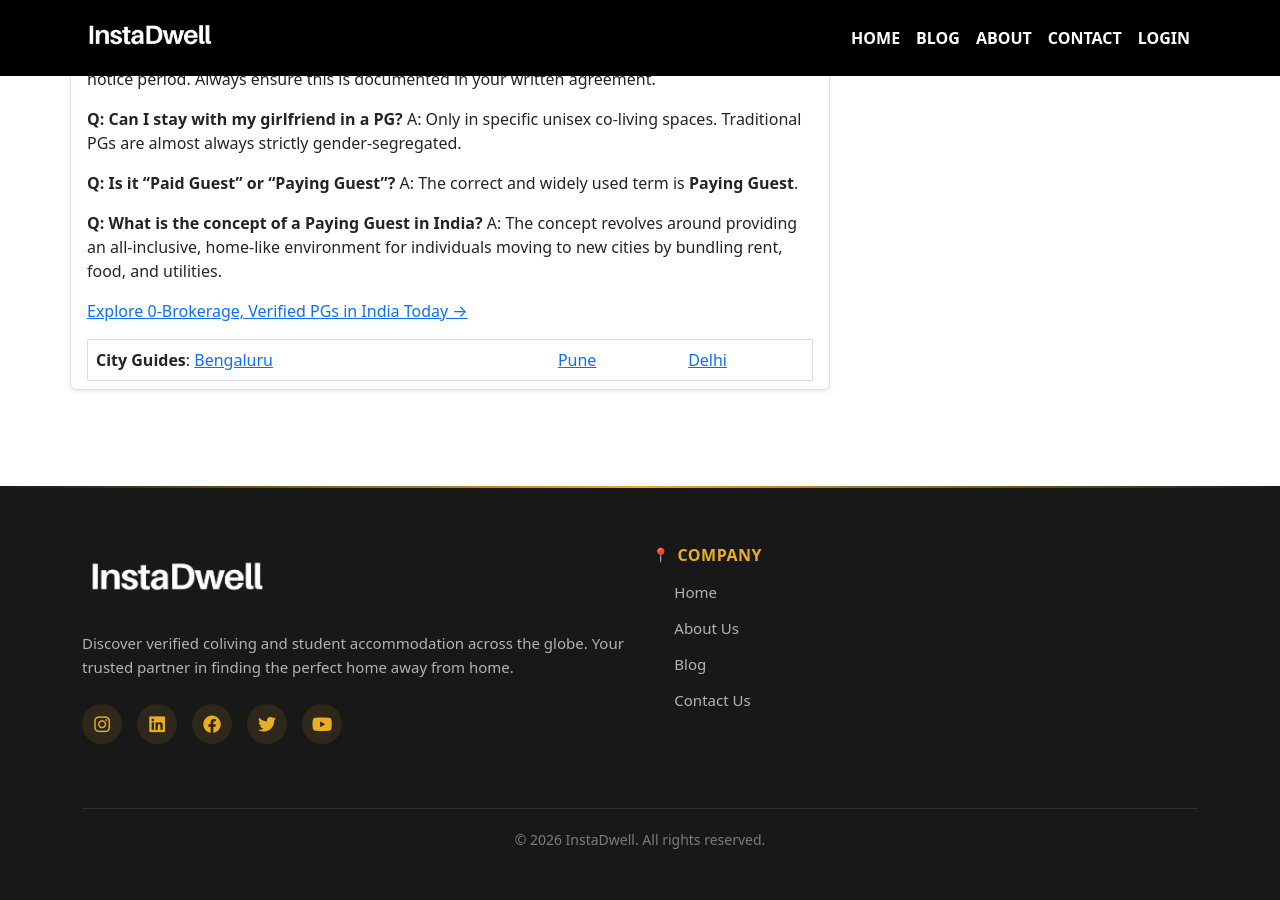
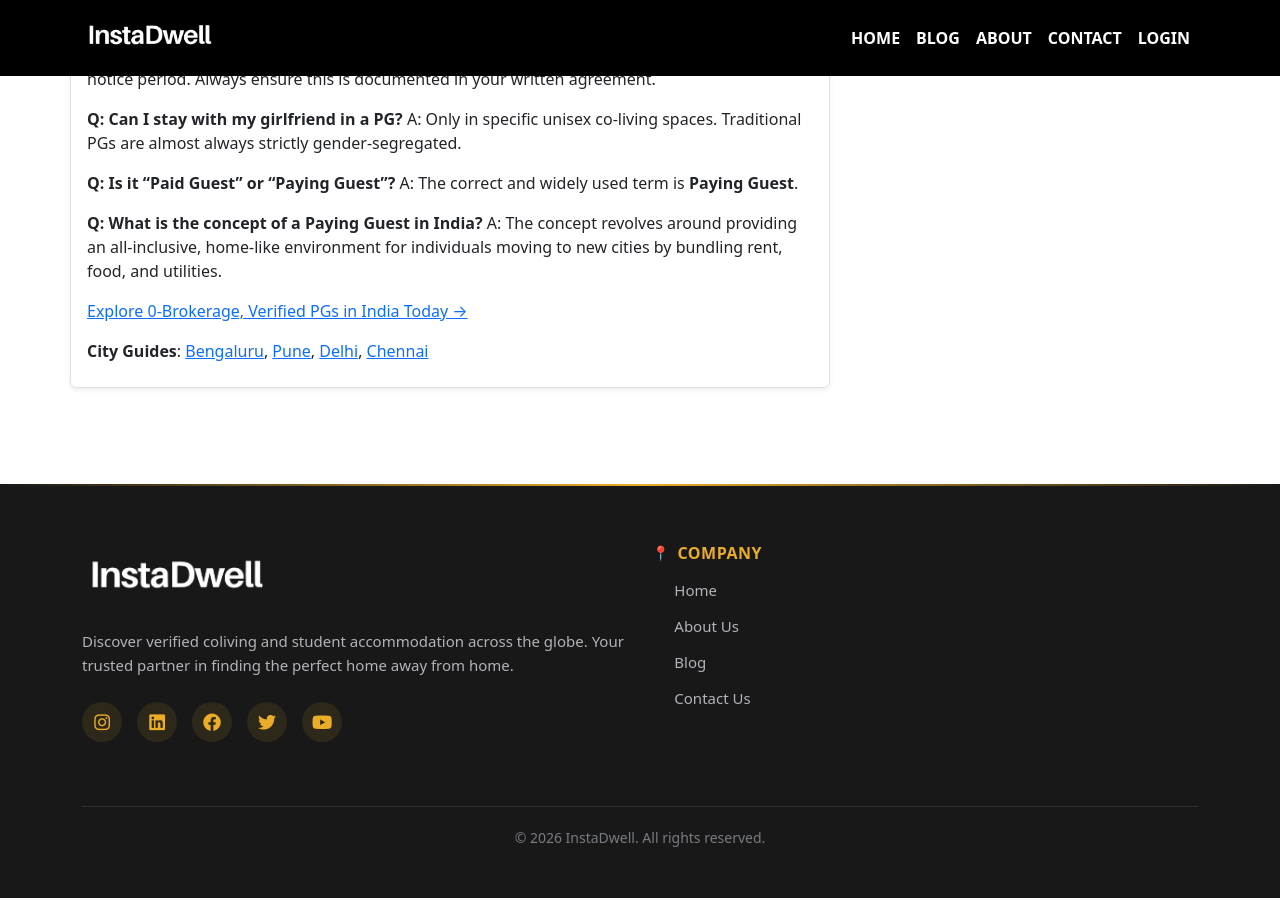
Before and after one commit to instadw/instadwell-blog, a Jekyll site: the page built from _posts/2025-10-28-what-is-paying-guest-house-a-complete-guide-to-paying-guest-accommodation-in-india.md, in a window 1280 px wide and 900 px high, scrolled down 2955 px. Built offline with Jekyll 4.4.1, drawn with Linux system fonts in a browser that asks for light colours.

Commit message:
Update 2025-10-28-what-is-paying-guest-house-a-complete-guide-to-paying-guest-accommodation-in-india.md

```diff
--- a/_posts/2025-10-28-what-is-paying-guest-house-a-complete-guide-to-paying-guest-accommodation-in-india.md
+++ b/_posts/2025-10-28-what-is-paying-guest-house-a-complete-guide-to-paying-guest-accommodation-in-india.md
@@ -125,4 +125,4 @@ A: The concept revolves around providing an all-inclusive, home-like environment
 
 [Explore 0-Brokerage, Verified PGs in India Today →](https://instadwell.com)
 
-**City Guides**: [Bengaluru](https://instadwell.com/blog/best-co-living-spaces-in-bengaluru-and-ultimate-rent-guide-2026) | [Pune](https://instadwell.com/blog/top-10-co-living-spaces-in-pune-and-what-to-look-for) | [Delhi](https://instadwell.com/blog/top-10-co-living-spaces-in-delhi-the-ultimate-guide-to-finding-a-pg)
+**City Guides**: [Bengaluru](https://instadwell.com/blog/best-co-living-spaces-in-bengaluru-and-ultimate-rent-guide-2026), [Pune](https://instadwell.com/blog/top-10-co-living-spaces-in-pune-and-what-to-look-for), [Delhi](https://instadwell.com/blog/top-10-co-living-spaces-in-delhi-the-ultimate-guide-to-finding-a-pg), [Chennai](https://instadwell.com/blog/pg-vs-flat-in-chennai-rent-and-best-areas-guide-2025)
```
